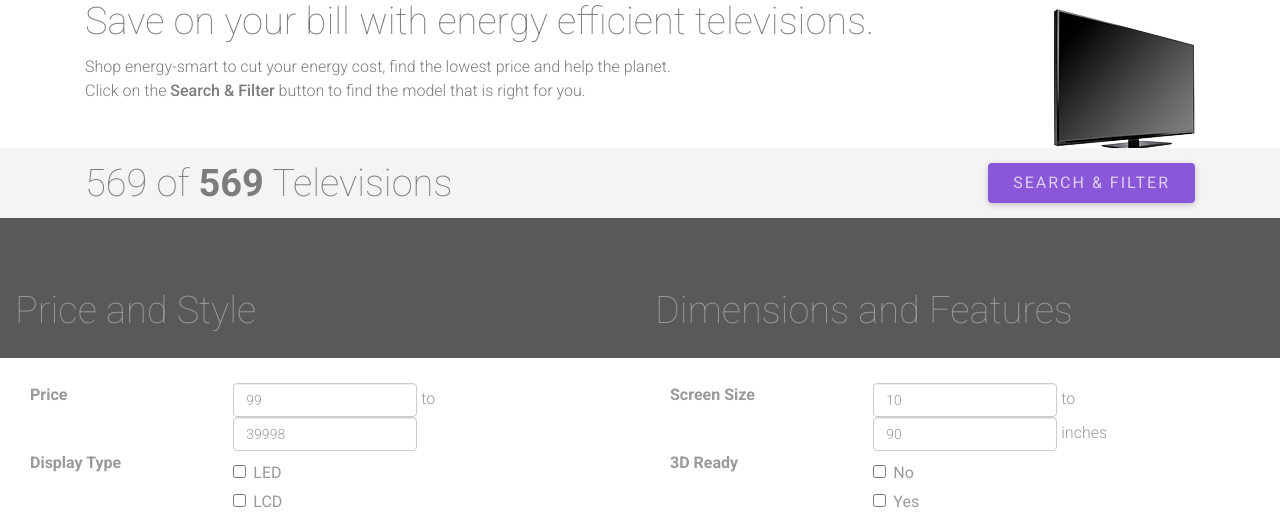
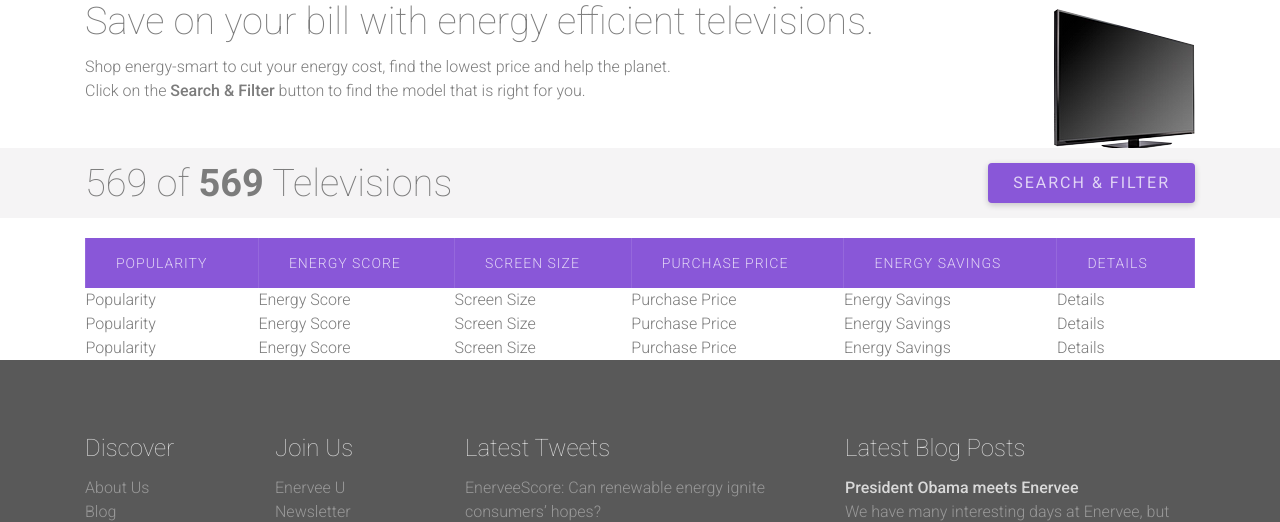
Before and after one commit to juditdidit/juditdidit.github.io, a PHP site: page /results.html in a window 1280 px wide. Shown: the part 171-693 px from the top of the page. Run offline with PHP 8.4, Linux system fonts and the light colour scheme; style sheets or scripts are compiled from the project's sources; some libraries are stand-ins or nearby versions.

Commit message:
Working on Results page: table

```diff
--- a/assets/style.less
+++ b/assets/style.less
@@ -134,12 +134,12 @@ hr {
 	&:hover,
 	&:active {
 		background-color: darken(@btn-bg, 4%);
-		color: #414141;
+		color: darken(@font-norm,10%);
 	}
 
 	&&-accent {
 		background-color: @accent-main;
-		color: #DFCFF5;
+		color: lighten(@accent-main,30%);
 		-webkit-box-shadow: 0px 2px 6px 0px rgba(0,0,0,0.2);
 		-moz-box-shadow: 0px 2px 6px 0px rgba(0,0,0,0.2);
 		box-shadow: 0px 2px 6px 0px rgba(0,0,0,0.2);
@@ -634,6 +634,40 @@ hr {
 	}
 }
 
+table.results {
+	width: 100%;
+	margin-top: 20px;
+
+	thead {
+		background-color: @accent-main;
+		color: lighten(@accent-main,30%);
+		text-transform: uppercase;
+		letter-spacing: 1px;
+		font-size: 14px;
+		z-index: 2;
+
+		&:before {
+			content: '';
+			display: block;
+			width: 100%;
+			position: absolute;
+			left: 0;
+			background-color: @accent-main;
+			height: @nav-size-small;
+			z-index: -1;
+		}
+
+		td {
+			border-width: 0px 1px;
+			border-style: solid;
+			border-color: lighten(@accent-main,4%);
+			line-height: @nav-size-small;
+			padding: 0px 30px;
+			position: relative;
+		}
+	}
+}
+
 footer {
 	.container {
 		position: relative;
--- a/results.html
+++ b/results.html
@@ -14,6 +14,7 @@
     <!--[if lte IE 8]>
     <link rel="stylesheet" href="assets/ie.css" type="text/css">
     <![endif]-->
+
 
     <link rel="stylesheet" href='http://fonts.googleapis.com/css?family=Roboto:400,100,300,500,700' type='text/css'>
     <link rel="stylesheet" href="http://maxcdn.bootstrapcdn.com/font-awesome/4.3.0/css/font-awesome.min.css">
@@ -67,7 +68,11 @@
 			</div>
 		</div>
 
-		<section class="section section-darkest">
+		<section id="dropdown" class="collapse section section-darkest">
+		dropdown options
+
+		<!-- PREVIOUS CODE
+
 			<div class="col-md-6">
 				<h2>Price and Style </h2>
 
@@ -169,11 +174,50 @@
 					</div>
 				</div>
 			</div>
+		-->
 		</section>
 
 		<section class="section no-padding">
 			<div class="container">
+				<table class="results">
+					<thead>
+						<tr>
+							<td>Popularity</td>
+							<td>Energy Score</td>
+							<td>Screen Size</td>
+							<td>Purchase Price</td>
+							<td>Energy Savings</td>
+							<td>Details</td>
+						</tr>
+					</thead>
 
+					<tbody>
+						<tr>
+							<td>Popularity</td>
+							<td>Energy Score</td>
+							<td>Screen Size</td>
+							<td>Purchase Price</td>
+							<td>Energy Savings</td>
+							<td>Details</td>
+						</tr>
+						<tr>
+							<td>Popularity</td>
+							<td>Energy Score</td>
+							<td>Screen Size</td>
+							<td>Purchase Price</td>
+							<td>Energy Savings</td>
+							<td>Details</td>
+						</tr>
+						<tr>
+							<td>Popularity</td>
+							<td>Energy Score</td>
+							<td>Screen Size</td>
+							<td>Purchase Price</td>
+							<td>Energy Savings</td>
+							<td>Details</td>
+						</tr>
+					</tbody>
+				</table>
 			</div>
 		</section>
 
```
